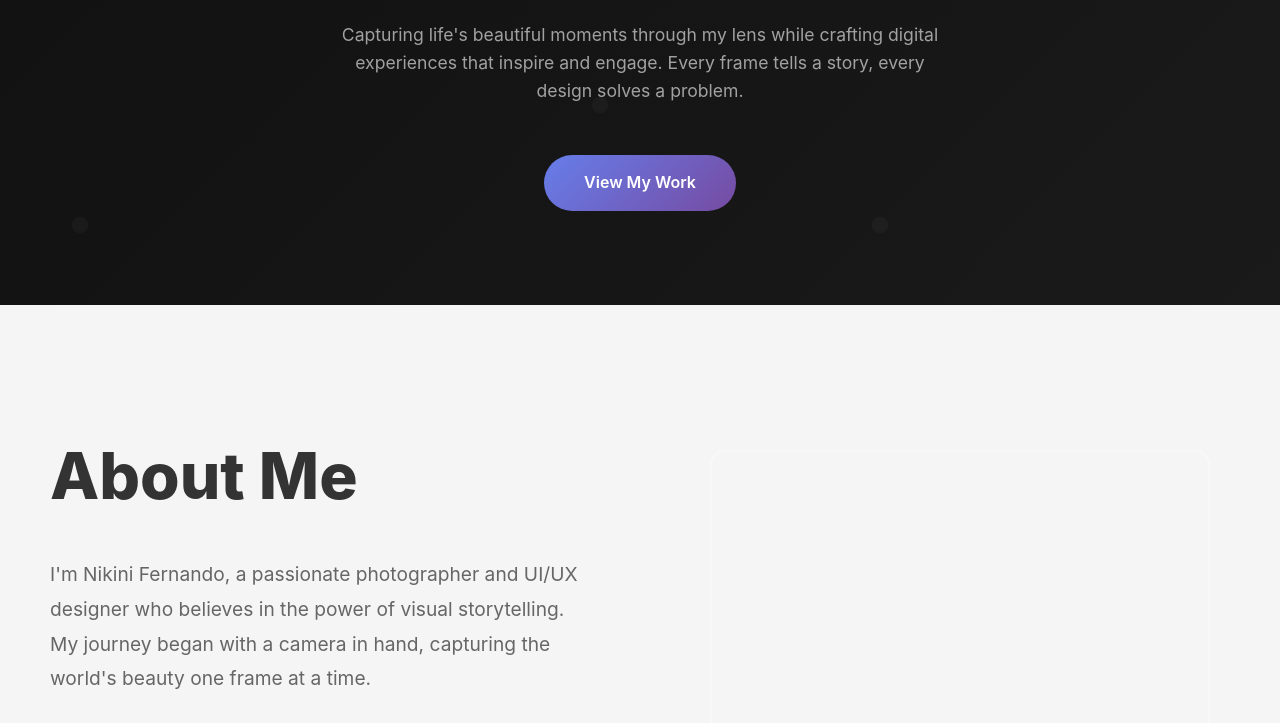
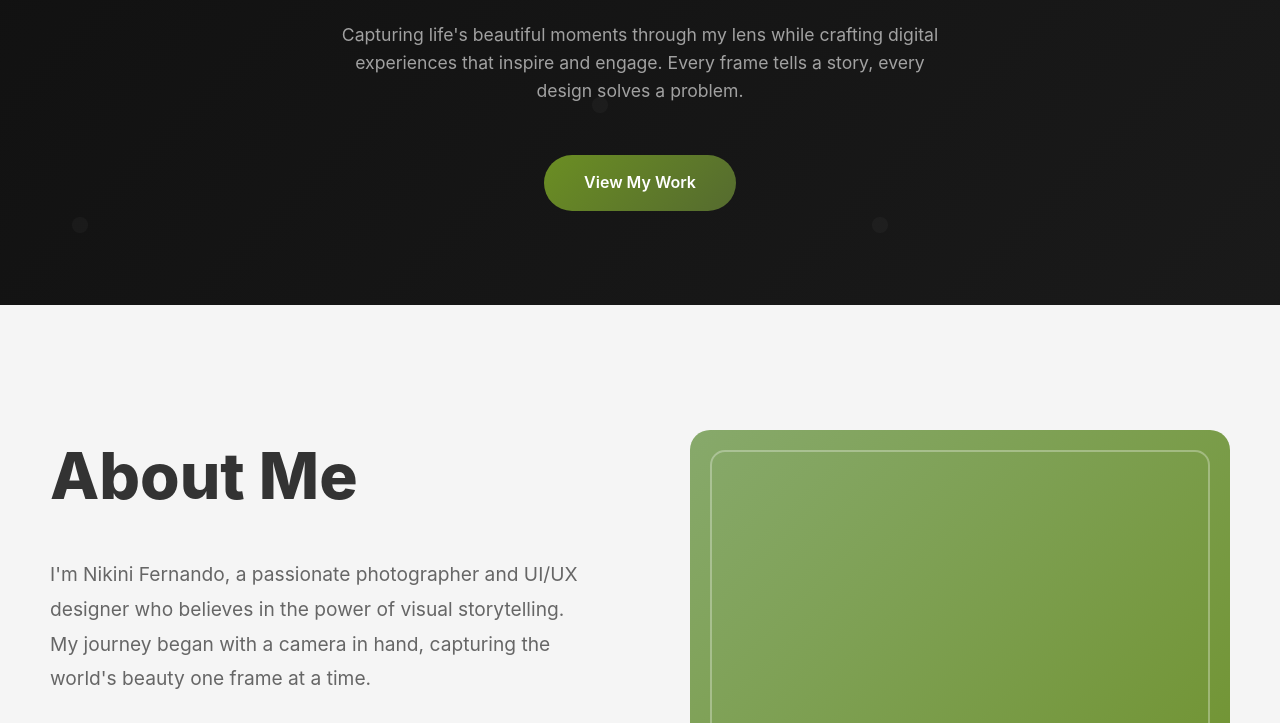
Before and after one commit to nikini07/modernPhotographyPortfolio, a plain HTML site: page index.html in a window 1280 px wide. Shown: the part 495-1218 px from the top of the page. Drawn offline with Linux system fonts and the light colour scheme.

Commit message:
Update styles.css

```diff
--- a/styles.css
+++ b/styles.css
@@ -7,13 +7,18 @@
 :root {
     --primary: #0a0a0a;
     --secondary: #f5f5f5;
-    --accent: #ff6b6b;
+    --accent: #6b8e23; /* Olive Green */
+    --accent-light: #9acd32; /* Yellow Green */
+    --accent-dark: #556b2f; /* Dark Olive Green */
+    --accent-sage: #87a96b; /* Sage Green */
     --text-light: #ffffff;
     --text-dark: #333333;
     --glass: rgba(255, 255, 255, 0.1);
     --shadow: 0 20px 40px rgba(0, 0, 0, 0.1);
-    --gradient: linear-gradient(135deg, #667eea 0%, #764ba2 100%);
+    --gradient: linear-gradient(135deg, #6b8e23 0%, #556b2f 100%);
+    --gradient-light: linear-gradient(135deg, #87a96b 0%, #6b8e23 100%);
 }
+
 html {
     scroll-behavior: smooth;
 }
```
